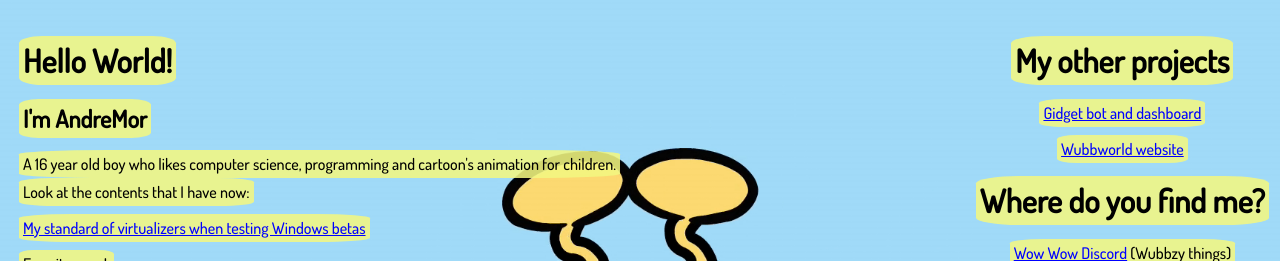
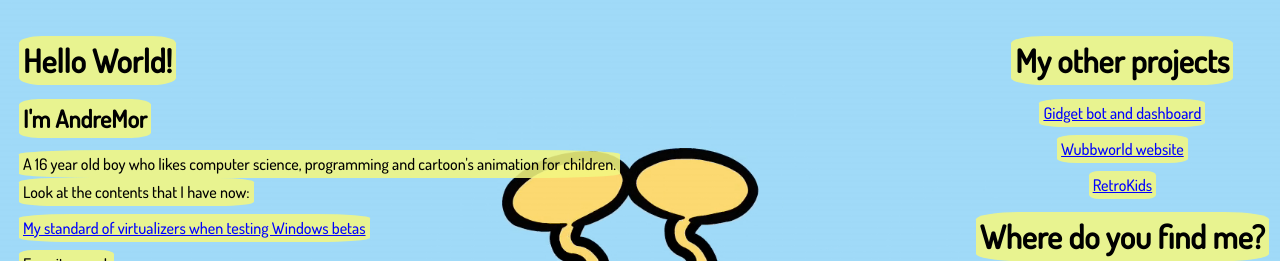
Before and after one commit to AndreMor8/andremor.dev, a Vue app: page / in a window 1280 px wide. Shown: the top 261 px of the page. Built offline with nearby package versions, Linux system fonts and the light colour scheme; no server answers.

Commit message:
new project

```diff
--- a/src/views/Home.vue
+++ b/src/views/Home.vue
@@ -45,6 +45,9 @@
       </p>
       <p>
         <span><a href="https://wubbworld.xyz">Wubbworld website</a></span>
+      </p>
+      <p>
+        <span><a href="https://retrokids.cf">RetroKids</a></span>
       </p>
       <h1>
         <span>Where do you find me?</span>
```
